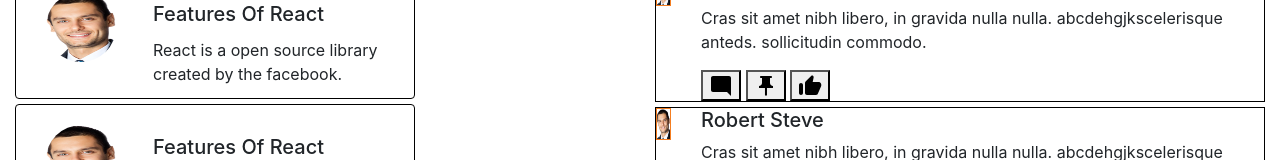
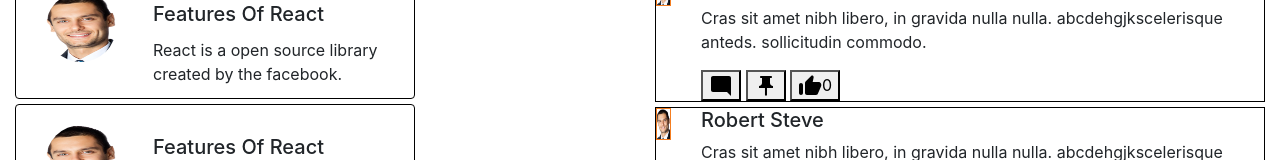
Before and after one commit to MdTauseef27/PracticePurpose, a React (Create React App) app: page / in a window 1280 px wide. Shown: the part 247-407 px from the top of the page. Built offline with nearby package versions, Linux system fonts and the light colour scheme.

Commit message:
Added counter on like button

```diff
--- a/src/Component/Mediaex.jsx
+++ b/src/Component/Mediaex.jsx
@@ -61,9 +61,10 @@ export const Mediaex = () => {
             <img src={PinLogo} alt=""></img>
           </button>
           {"     "}
-          <button>
+          <button onClick={() => SetLikes(Likes + 1)}>
             {" "}
             <img src={LikesLogo} alt=""></img>
+            {Likes}
           </button>
         </Media.Body>
       </Media>
```
